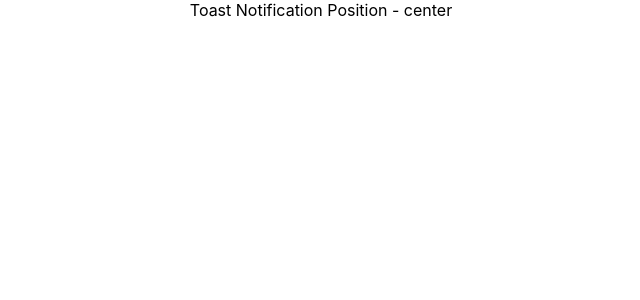
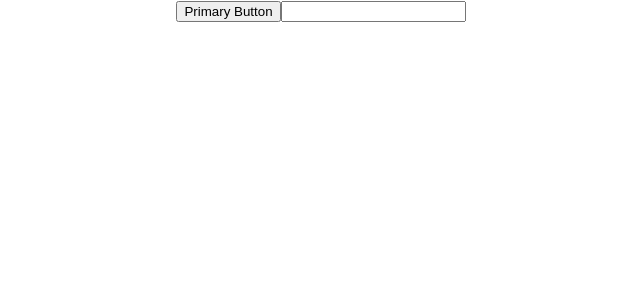
Before and after one commit to AdityaTarale/react-typescript, a React (Create React App) app: page / in a window 1280 px wide. Shown: the top 300 px of the page, without its empty margins (319-959 px from the left). Built offline with nearby package versions, Linux system fonts and the light colour scheme.

Commit message:
21-Wrapping-HTML-Elements
Omitting types

```diff
--- a/src/App.tsx
+++ b/src/App.tsx
@@ -1,10 +1,18 @@
 import "./App.css";
-import { Toast } from "./components/templateliterals/Toast";
+import { CustomButton } from "./components/html/Button";
+import { CustomInput } from "./components/html/Input";
 
 function App() {
   return (
     <div className="App">
-      <Toast position="center" />
+      <CustomButton
+        variant="primary"
+        type="submit"
+        onClick={() => console.log("Clicked")}
+      >
+        Primary Button
+      </CustomButton>
+      <CustomInput />
     </div>
   );
 }
--- /dev/null
+++ b/src/components/html/Button.tsx
@@ -0,0 +1,16 @@
+import React from "react";
+
+type ButtonProps = {
+  variant: "primary" | "secondary";
+  children: string;
+} & Omit<React.ComponentProps<"button">, "children">; // HTML Elements Props
+
+// Omitting props of children
+
+export const CustomButton = ({ variant, children, ...rest }: ButtonProps) => {
+  return (
+    <button className={`class-with-${variant}`} {...rest}>
+      {children}
+    </button>
+  );
+};
--- /dev/null
+++ b/src/components/html/Input.tsx
@@ -0,0 +1,7 @@
+import React from "react";
+
+type InputProps = React.ComponentProps<"input">;
+
+export const CustomInput = (props: InputProps) => {
+  return <input {...props} />;
+};
```
